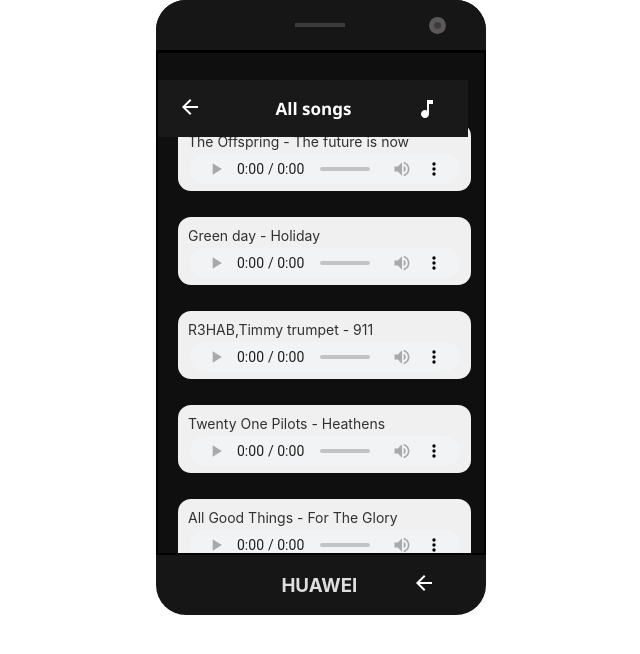
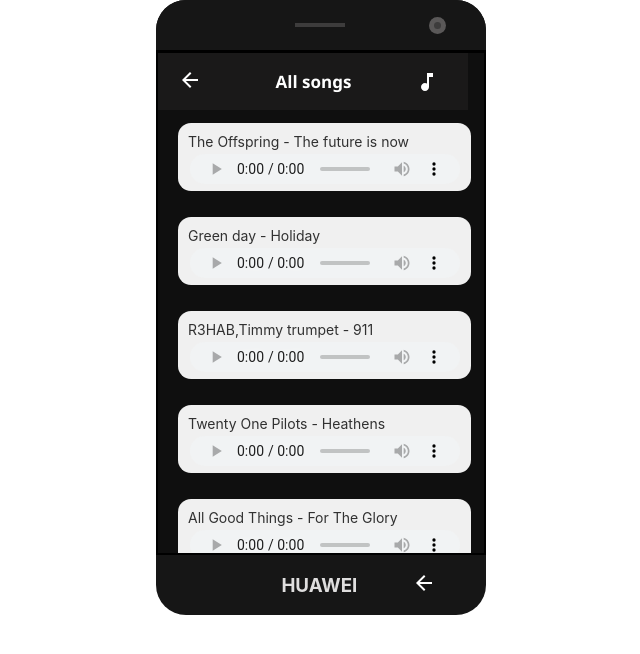
Before and after one commit to SabaMarghania/mobile-phone, a React (Create React App) app: page /Music in a window 1280 px wide. Shown: the top 654 px of the page, without its empty margins (319-959 px from the left). Built offline with nearby package versions, Linux system fonts and the light colour scheme.

Commit message:
Update Music.css

```diff
--- a/src/components/Music.css
+++ b/src/components/Music.css
@@ -43,7 +43,7 @@
 .Music__fixedtop{
     position: fixed;
     display: flex;
-    top: 80px;
+
     width: 290px;
     z-index: 10;
     align-items: center;
```
